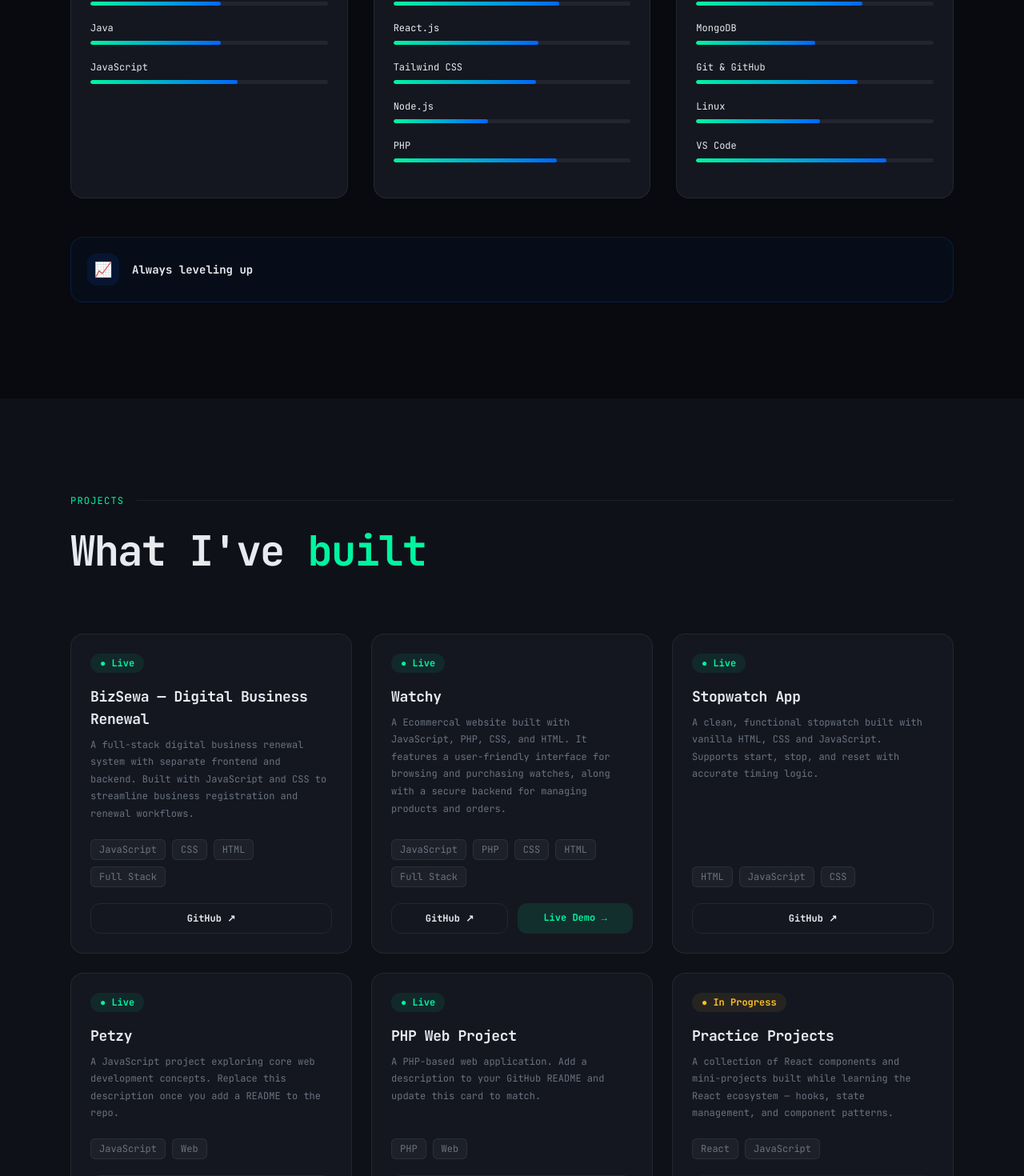
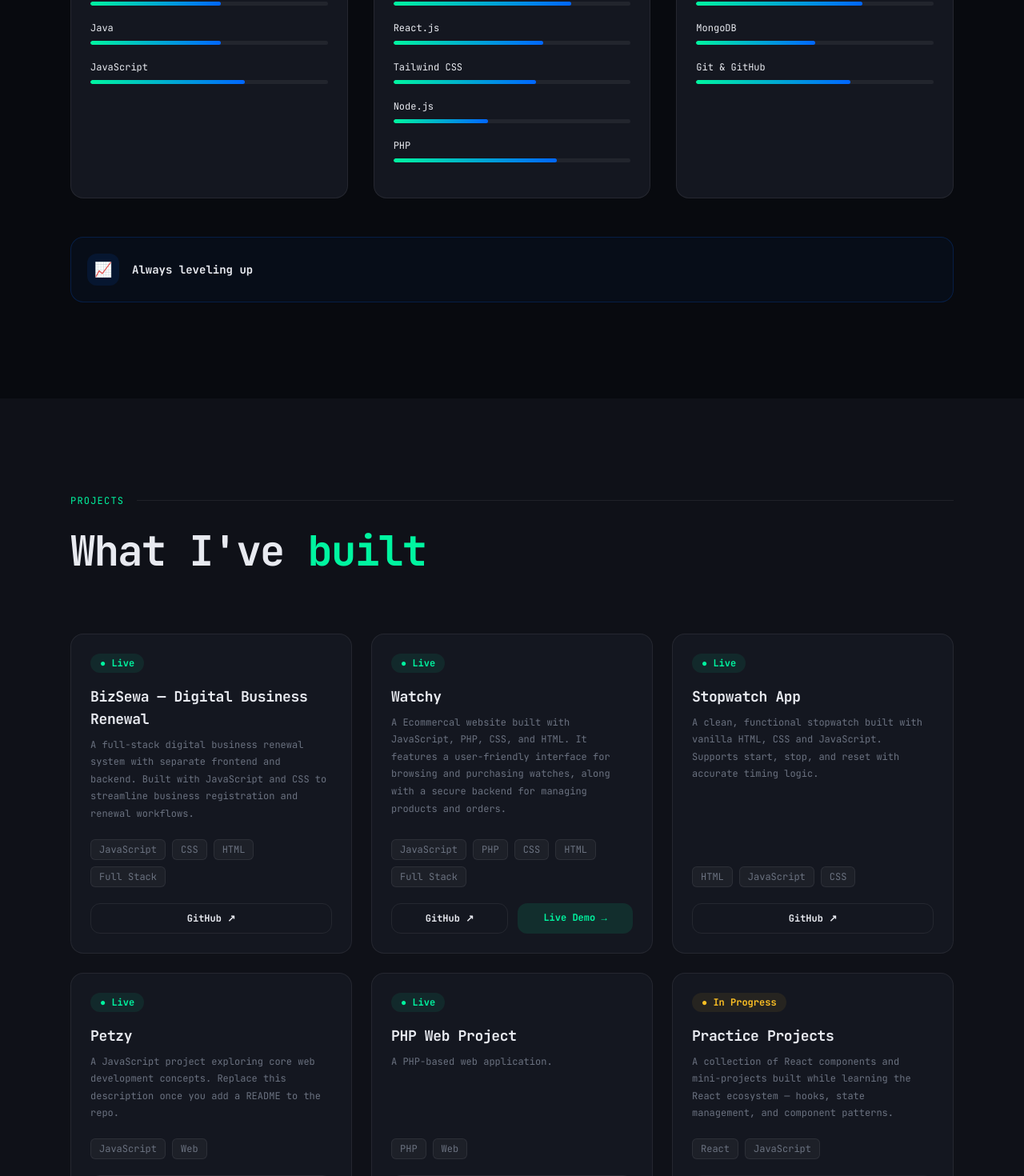
Before and after one commit to vickyjii774/bikash-kattel, a React (Create React App) app: page / in a window 1280 px wide. Shown: the part 2120-3590 px from the top of the page at 80% size. Built offline with nearby package versions, Linux system fonts and the light colour scheme; the HTML template or start-up script is replaced by a standard one.

Commit message:
Update description

```diff
--- a/src/data.js
+++ b/src/data.js
@@ -22,25 +22,23 @@ export const personal = {
 };
 
 export const skills = [
-  { name: "C / C++",       level: 70, category: "Languages" },
+  { name: "C / C++",       level: 75, category: "Languages" },
   { name: "Python",         level: 55, category: "Languages" },
   { name: "Java",           level: 55, category: "Languages" },
-  { name: "JavaScript",     level: 62, category: "Languages" },
+  { name: "JavaScript",     level: 65, category: "Languages" },
 
   { name: "HTML ",     level: 85, category: "Web" },
-  { name: "CSS ",     level: 70, category: "Web" },
-  { name: "React.js",       level: 61, category: "Web" },
+  { name: "CSS ",     level: 75, category: "Web" },
+  { name: "React.js",       level: 63, category: "Web" },
   { name: "Tailwind CSS",   level: 60, category: "Web" },
   { name: "Node.js",        level: 40, category: "Web" },
   { name: "PHP",            level: 69, category: "Web" },
 
   { name: "Statistics",    level: 75, category: "Database & Tools" },
-
   { name: "MySQL",          level: 70, category: "Database & Tools" },
   { name: "MongoDB",        level: 50, category: "Database & Tools" },
-  { name: "Git & GitHub",   level: 68, category: "Database & Tools" },
-  { name: "Linux",          level: 52, category: "Database & Tools" },
-  { name: "VS Code",        level: 80, category: "Database & Tools" },
+  { name: "Git & GitHub",   level: 65, category: "Database & Tools" },
+
 ];
 
 // Status: "done" | "wip" | "planned"
@@ -85,7 +83,7 @@ export const projects = [
   },
   {
     title: "PHP Web Project",
-    desc: "A PHP-based web application. Add a description to your GitHub README and update this card to match.",
+    desc: "A PHP-based web application.",
     tags: ["PHP", "Web"],
     status: "done",
     github: "https://github.com/vickyjii774/project",
```
